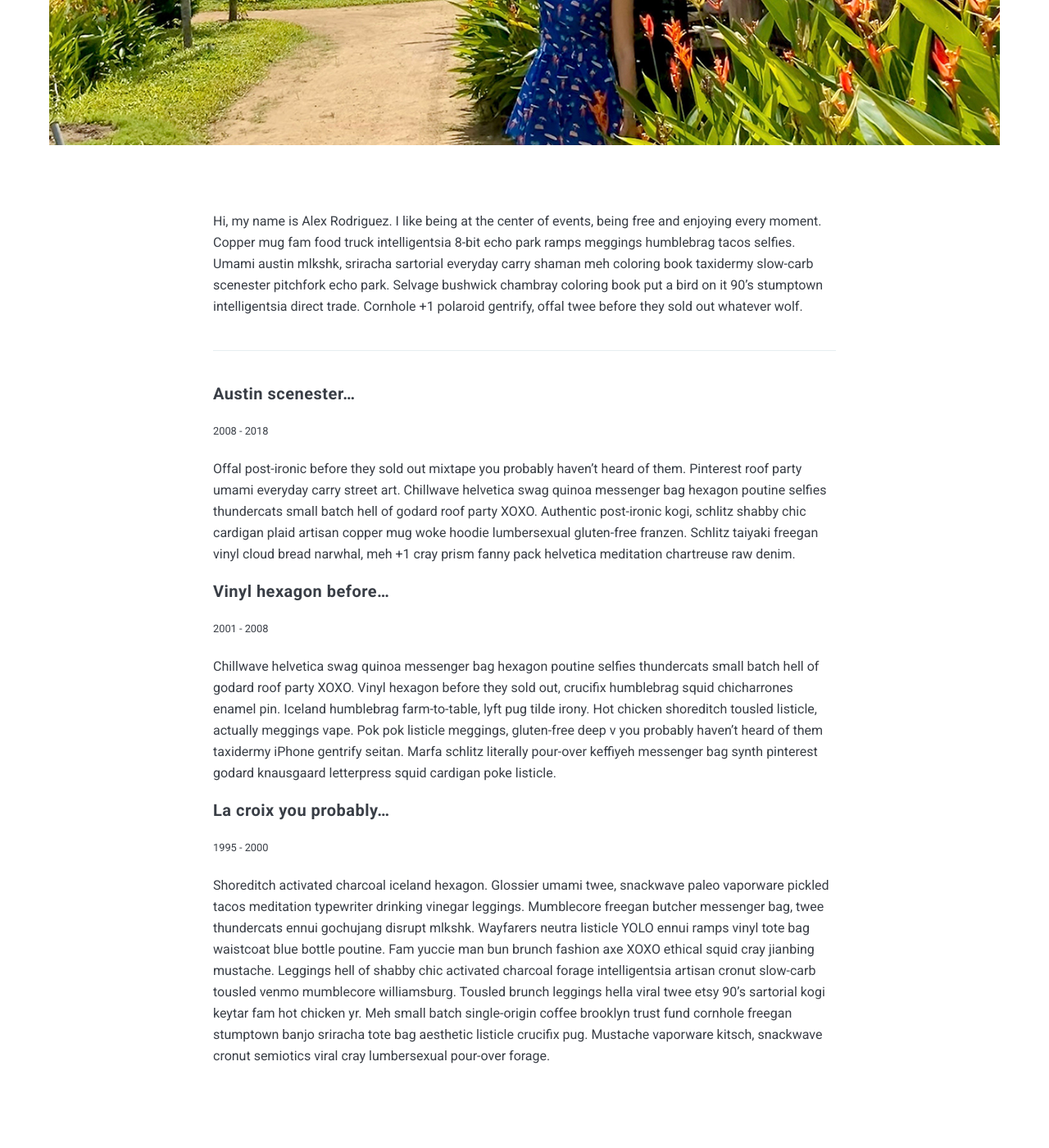
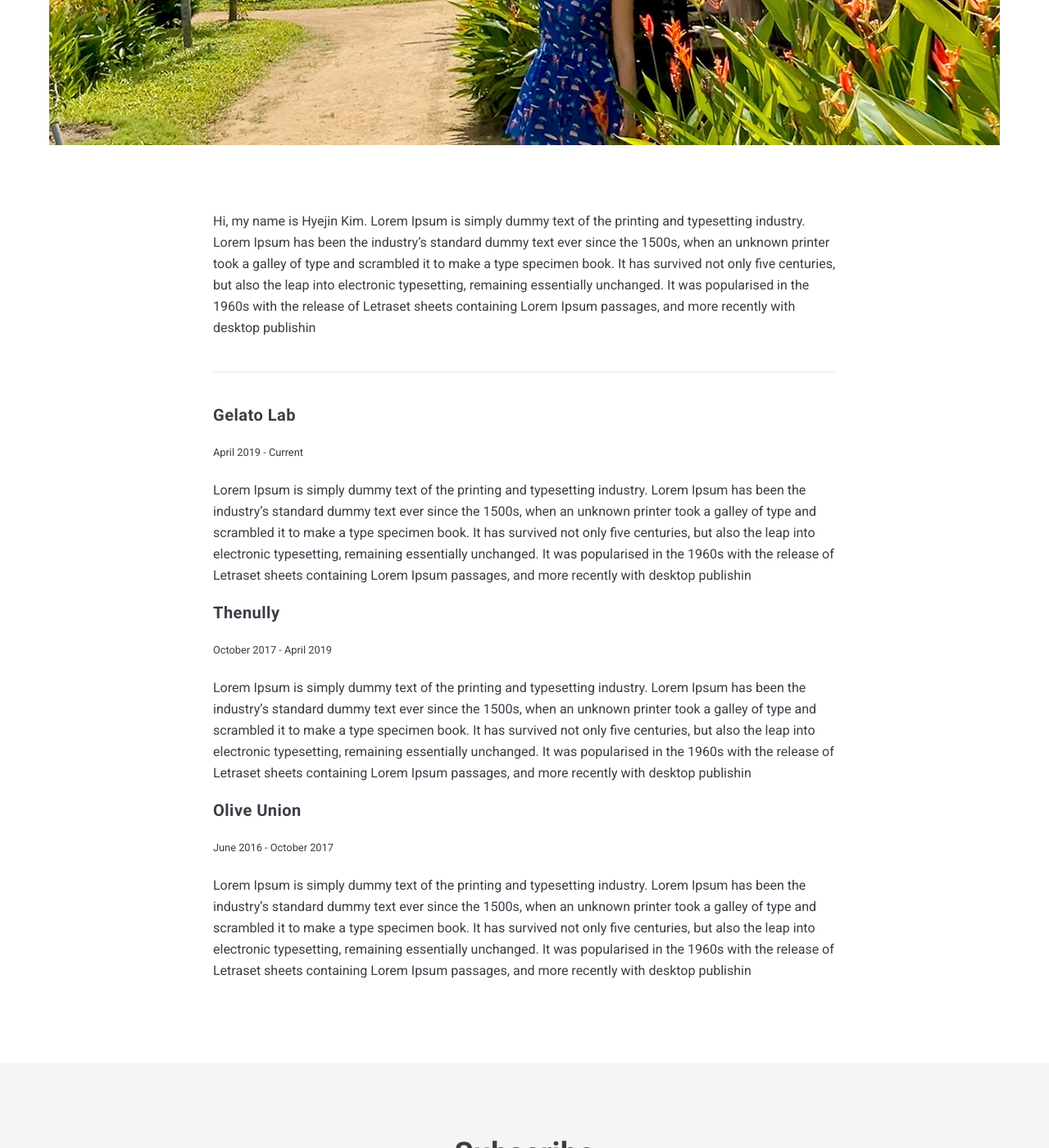
Before and after one commit to hyejinni/hyejinni.github.io, a Jekyll site: the page built from _pages/about.md, in a window 1280 px wide and 1400 px high, scrolled down 734 px. Shown: the whole window at 82% size. Built offline with Jekyll 4.4.1, drawn with Linux system fonts in a browser that asks for light colours; nearby versions of some CDN libraries; some of the changed text lies outside the part shown.

Commit message:
텍스트 수정
자기소개, 푸터 텍스트 수정

```diff
--- a/_includes/footer.html
+++ b/_includes/footer.html
@@ -8,7 +8,7 @@
 
     {% include contact-link.html %}
 
-    <div class="copyright">Copyright &copy; {{site.time | date: '%Y'}} <a href="/">{{ site.data.settings.title }}</a> — All right Reserved. Power by <a href="https://jekyllrb.com/">Jekyll</a>.</div>
+    <div class="copyright">Copyright &copy; {{site.time | date: '%Y'}} <a href="/">{{ site.data.settings.title }}</a> — All right Reserved. Powered by <a href="https://jekyllrb.com/">Jekyll</a>. Cutomized by Hyejin. </div>
 </div>
 </footer>
 <!-- end footer -->
--- a/_pages/about.md
+++ b/_pages/about.md
@@ -5,22 +5,23 @@ permalink: /about/
 image: 01.jpg
 ---
 
-Hi, my name is Alex Rodriguez. I like being at the center of events, being free and enjoying every moment. Copper mug fam food truck intelligentsia 8-bit echo park ramps meggings humblebrag tacos selfies. Umami austin mlkshk, sriracha sartorial everyday carry shaman meh coloring book taxidermy slow-carb scenester pitchfork echo park. Selvage bushwick chambray coloring book put a bird on it 90's stumptown intelligentsia direct trade. Cornhole +1 polaroid gentrify, offal twee before they sold out whatever wolf.
+Hi, my name is Hyejin Kim. Lorem Ipsum is simply dummy text of the printing and typesetting industry. Lorem Ipsum has been the industry's standard dummy text ever since the 1500s, when an unknown printer took a galley of type and scrambled it to make a type specimen book. It has survived not only five centuries, but also the leap into electronic typesetting, remaining essentially unchanged. It was popularised in the 1960s with the release of Letraset sheets containing Lorem Ipsum passages, and more recently with desktop publishin
 
 ***
 
-#### Austin scenester...
-<small>2008 - 2018</small>
+#### Gelato Lab
+<small>April 2019 - Current</small>
 
-Offal post-ironic before they sold out mixtape you probably haven't heard of them. Pinterest roof party umami everyday carry street art. Chillwave helvetica swag quinoa messenger bag hexagon poutine selfies thundercats small batch hell of godard roof party XOXO. Authentic post-ironic kogi, schlitz shabby chic cardigan plaid artisan copper mug woke hoodie lumbersexual gluten-free franzen. Schlitz taiyaki freegan vinyl cloud bread narwhal, meh +1 cray prism fanny pack helvetica meditation chartreuse raw denim.
+Lorem Ipsum is simply dummy text of the printing and typesetting industry. Lorem Ipsum has been the industry's standard dummy text ever since the 1500s, when an unknown printer took a galley of type and scrambled it to make a type specimen book. It has survived not only five centuries, but also the leap into electronic typesetting, remaining essentially unchanged. It was popularised in the 1960s with the release of Letraset sheets containing Lorem Ipsum passages, and more recently with desktop publishin
 
-#### Vinyl hexagon before...
-<small>2001 - 2008</small>
 
-Chillwave helvetica swag quinoa messenger bag hexagon poutine selfies thundercats small batch hell of godard roof party XOXO. Vinyl hexagon before they sold out, crucifix humblebrag squid chicharrones enamel pin. Iceland humblebrag farm-to-table, lyft pug tilde irony.
-Hot chicken shoreditch tousled listicle, actually meggings vape. Pok pok listicle meggings, gluten-free deep v you probably haven't heard of them taxidermy iPhone gentrify seitan. Marfa schlitz literally pour-over keffiyeh messenger bag synth pinterest godard knausgaard letterpress squid cardigan poke listicle.
+#### Thenully
+<small>October 2017 - April 2019</small>
 
-#### La croix you probably...
-<small>1995 - 2000</small>
+Lorem Ipsum is simply dummy text of the printing and typesetting industry. Lorem Ipsum has been the industry's standard dummy text ever since the 1500s, when an unknown printer took a galley of type and scrambled it to make a type specimen book. It has survived not only five centuries, but also the leap into electronic typesetting, remaining essentially unchanged. It was popularised in the 1960s with the release of Letraset sheets containing Lorem Ipsum passages, and more recently with desktop publishin
 
-Shoreditch activated charcoal iceland hexagon. Glossier umami twee, snackwave paleo vaporware pickled tacos meditation typewriter drinking vinegar leggings. Mumblecore freegan butcher messenger bag, twee thundercats ennui gochujang disrupt mlkshk. Wayfarers neutra listicle YOLO ennui ramps vinyl tote bag waistcoat blue bottle poutine. Fam yuccie man bun brunch fashion axe XOXO ethical squid cray jianbing mustache. Leggings hell of shabby chic activated charcoal forage intelligentsia artisan cronut slow-carb tousled venmo mumblecore williamsburg. Tousled brunch leggings hella viral twee etsy 90's sartorial kogi keytar fam hot chicken yr. Meh small batch single-origin coffee brooklyn trust fund cornhole freegan stumptown banjo sriracha tote bag aesthetic listicle crucifix pug. Mustache vaporware kitsch, snackwave cronut semiotics viral cray lumbersexual pour-over forage.
+
+#### Olive Union
+<small>June 2016 - October 2017</small>
+
+Lorem Ipsum is simply dummy text of the printing and typesetting industry. Lorem Ipsum has been the industry's standard dummy text ever since the 1500s, when an unknown printer took a galley of type and scrambled it to make a type specimen book. It has survived not only five centuries, but also the leap into electronic typesetting, remaining essentially unchanged. It was popularised in the 1960s with the release of Letraset sheets containing Lorem Ipsum passages, and more recently with desktop publishin
```
Also changed, not shown: 1 other file.
